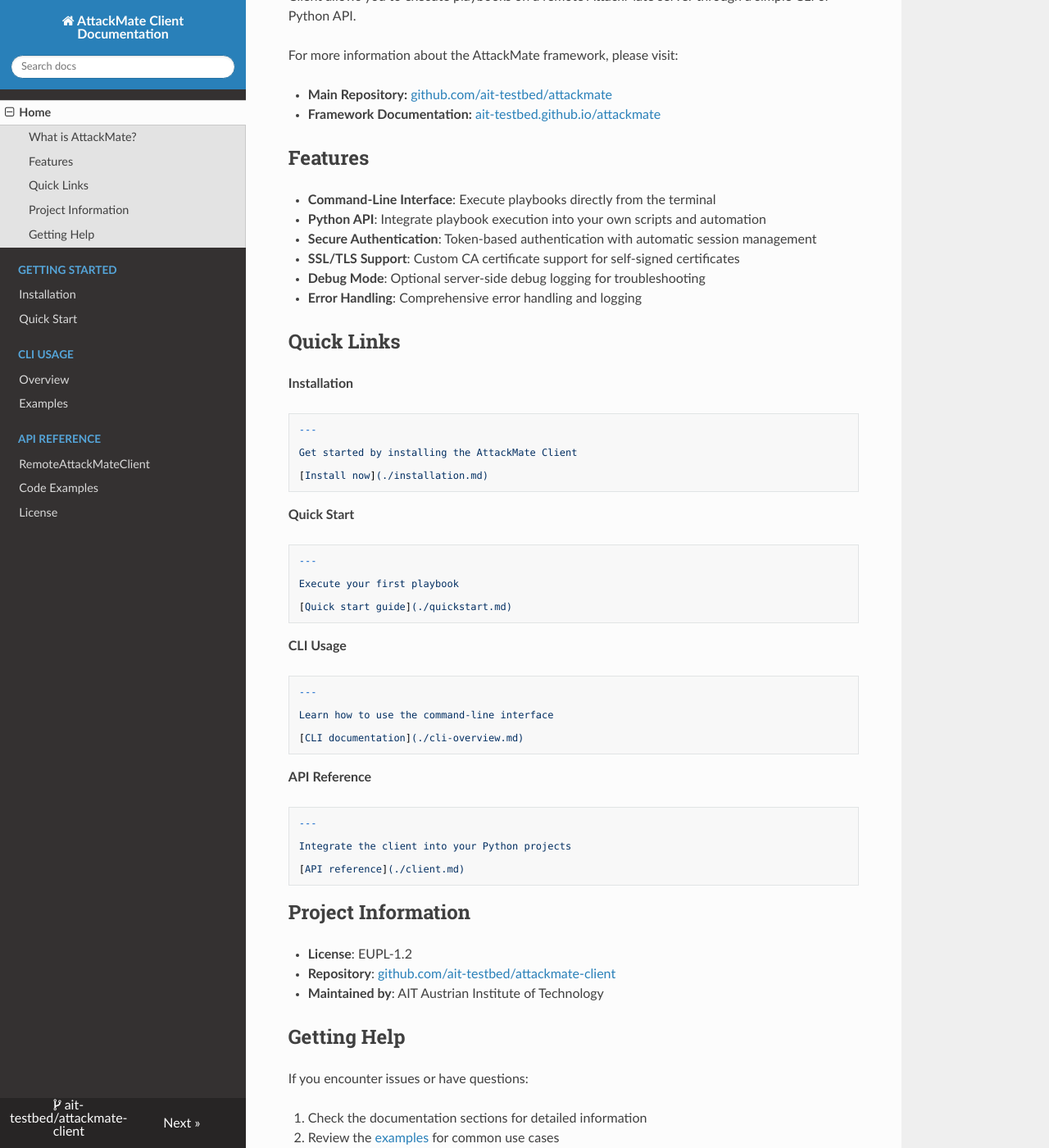
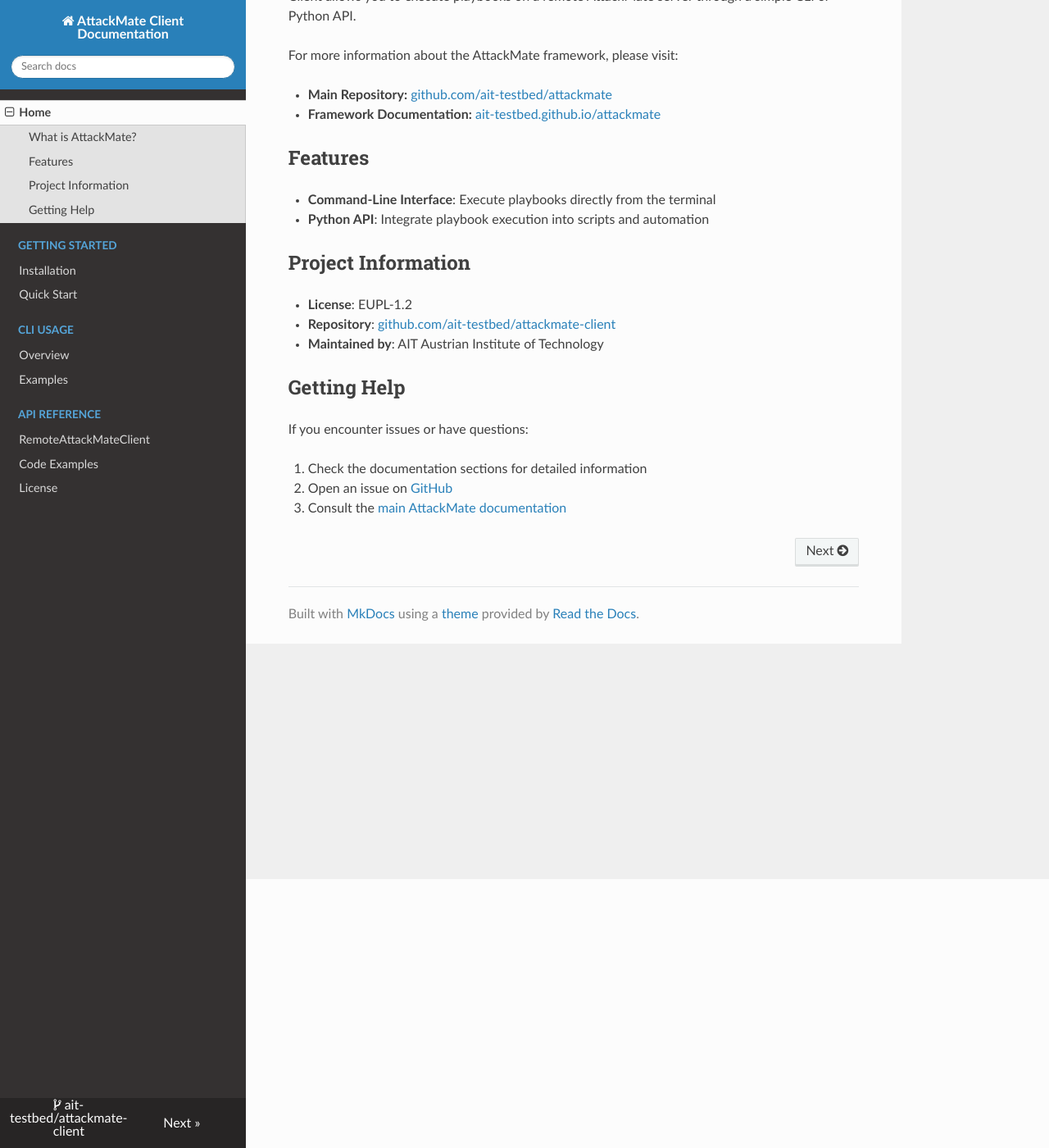
Before and after one commit to ait-testbed/attackmate-client, an MkDocs documentation site: the page built from docs/index.md, in a window 1280 px wide and 1400 px high, scrolled down 328 px. Shown: the whole window at 82% size. Built offline with MkDocs 1.6.1, drawn with Linux system fonts in a browser that asks for light colours; nearby versions of some CDN libraries.

Commit message:
remove quick links

```diff
--- a/docs/index.md
+++ b/docs/index.md
@@ -14,49 +14,7 @@
 ## Features
 
 - **Command-Line Interface**: Execute playbooks directly from the terminal
-- **Python API**: Integrate playbook execution into your own scripts and automation
-- **Secure Authentication**: Token-based authentication with automatic session management
-- **SSL/TLS Support**: Custom CA certificate support for self-signed certificates
-- **Debug Mode**: Optional server-side debug logging for troubleshooting
-- **Error Handling**: Comprehensive error handling and logging
-
-## Quick Links
-
- **Installation**
-
-    ---
-
-    Get started by installing the AttackMate Client
-
-    [Install now](./installation.md)
-
-
- **Quick Start**
-
-    ---
-
-    Execute your first playbook
-
-    [Quick start guide](./quickstart.md)
-
-
- **CLI Usage**
-
-    ---
-
-    Learn how to use the command-line interface
-
-    [CLI documentation](./cli-overview.md)
-
-
- **API Reference**
-
-    ---
-
-    Integrate the client into your Python projects
-
-    [API reference](./client.md)
-
+- **Python API**: Integrate playbook execution into scripts and automation
 
 ## Project Information
 
@@ -69,6 +27,5 @@
 If you encounter issues or have questions:
 
 1. Check the documentation sections for detailed information
-2. Review the [examples](api/examples.md) for common use cases
 3. Open an issue on [GitHub](https://github.com/ait-testbed/attackmate-client/issues)
 4. Consult the [main AttackMate documentation](https://ait-testbed.github.io/attackmate)
```
